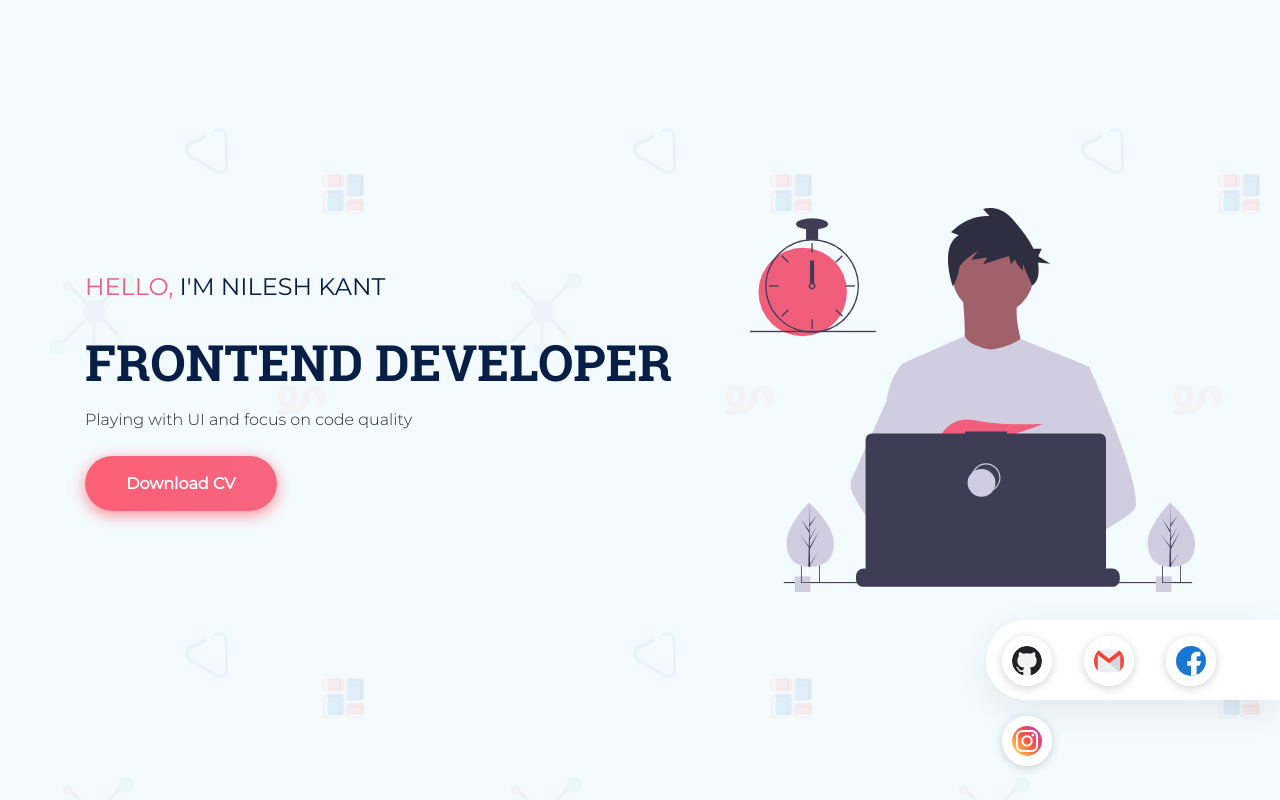
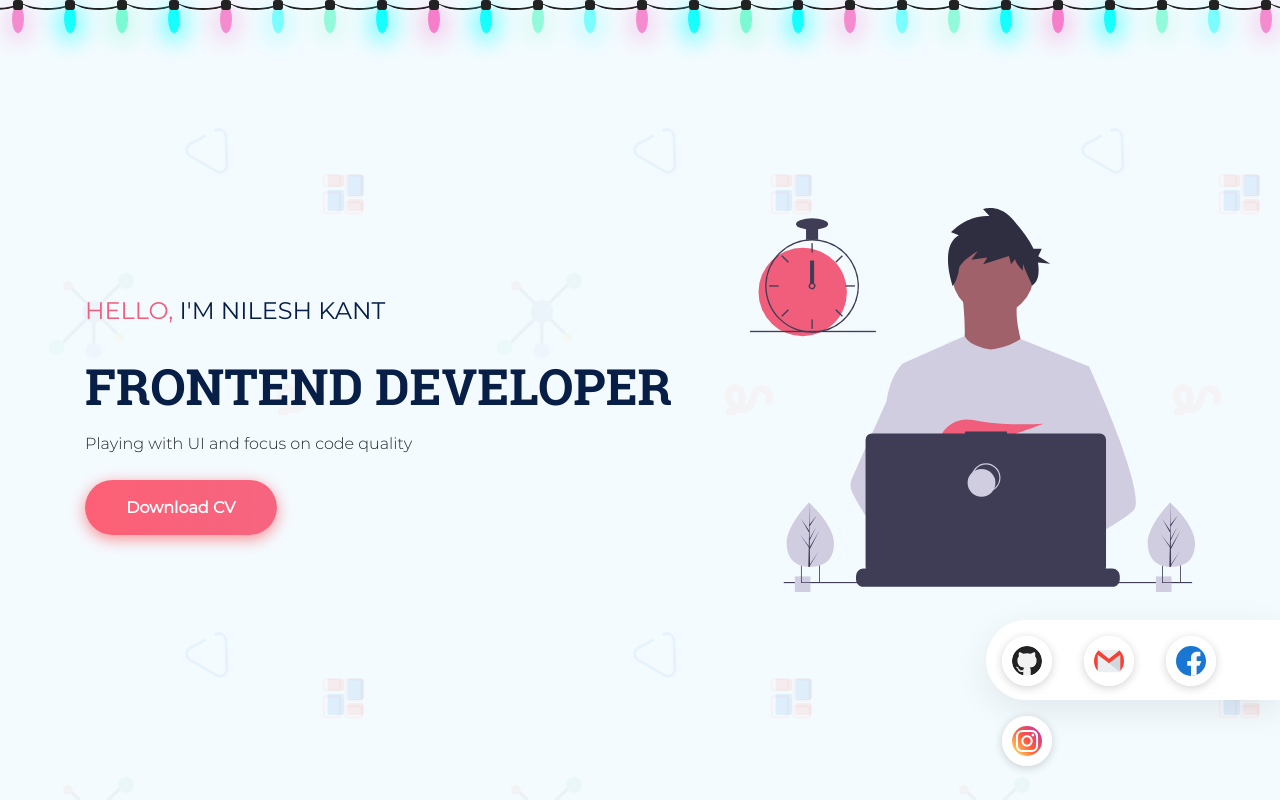
Before and after one commit to nileshkant/my-portfolio, a React app: page / in a window 1280 px wide. Shown: the top 800 px of the page. Built offline with nearby package versions, Linux system fonts and the light colour scheme.

Commit message:
added festive theme

```diff
--- a/src/components/Homepage/floatingButtons.jsx
+++ b/src/components/Homepage/floatingButtons.jsx
@@ -14,7 +14,7 @@ const FloatingButton = () => {
 
   return (
     <>
-      <div className="d-none d-md-block floatingButtons position-absolute">
+      <div className="d-none d-lg-block floatingButtons position-absolute">
         <a
           href="https://www.github.com/nileshkant"
           target="_blank"
@@ -49,7 +49,7 @@ const FloatingButton = () => {
         </a>
       </div>
 
-      <div id="circularMenu" className={cn('circular-menu d-block d-md-none d-lg-none', toggle ? 'active' : '')}>
+      <div id="circularMenu" className={cn('circular-menu d-block d-lg-none', toggle ? 'active' : '')}>
 
         <div className="floating-btn" onClick={toggleList} role="button" onKeyDown={toggleList} tabIndex="0">
           <i className="icon iconnetwork" />
--- a/src/components/Homepage/index.css
+++ b/src/components/Homepage/index.css
@@ -2,6 +2,94 @@
   background-color: #f3f4fb;
   background-image: url(../../assets/images/pattern.svg);
   background-repeat: repeat; }
+
+.lightrope {
+  text-align: center;
+  white-space: nowrap;
+  overflow: hidden;
+  position: absolute;
+  z-index: 1;
+  margin: -15px 0 0 0;
+  padding: 0;
+  pointer-events: none;
+  width: 100%; }
+  .lightrope li {
+    position: relative;
+    animation-fill-mode: both;
+    animation-iteration-count: infinite;
+    list-style: none;
+    margin: 0;
+    padding: 0;
+    display: block;
+    width: 12px;
+    height: 28px;
+    border-radius: 50%;
+    margin: 20px;
+    display: inline-block;
+    background: #00f7a5;
+    box-shadow: 0px 4.66667px 24px 3px #00f7a5;
+    animation-name: flash-1;
+    animation-duration: 2s; }
+    .lightrope li:nth-child(2n+1) {
+      background: cyan;
+      box-shadow: 0px 4.66667px 24px 3px rgba(0, 255, 255, 0.5);
+      animation-name: flash-2;
+      animation-duration: 0.4s; }
+    .lightrope li:nth-child(4n+2) {
+      background: #f70094;
+      box-shadow: 0px 4.66667px 24px 3px #f70094;
+      animation-name: flash-3;
+      animation-duration: 1.1s; }
+    .lightrope li:nth-child(odd) {
+      animation-duration: 1.8s; }
+    .lightrope li:nth-child(3n+1) {
+      animation-duration: 1.4s; }
+    .lightrope li:before {
+      content: "";
+      position: absolute;
+      background: #222;
+      width: 10px;
+      height: 9.33333px;
+      border-radius: 3px;
+      top: -4.66667px;
+      left: 1px; }
+    .lightrope li:after {
+      content: "";
+      top: -14px;
+      left: 9px;
+      position: absolute;
+      width: 52px;
+      height: 18.66667px;
+      border-bottom: solid #222 2px;
+      border-radius: 50%; }
+    .lightrope li:last-child:after {
+      content: none; }
+    .lightrope li:first-child {
+      margin-left: -40px; }
+
+@keyframes flash-1 {
+  0%, 100% {
+    background: #00f7a5;
+    box-shadow: 0px 4.66667px 24px 3px #00f7a5; }
+  50% {
+    background: rgba(0, 247, 165, 0.4);
+    box-shadow: 0px 4.66667px 24px 3px rgba(0, 247, 165, 0.2); } }
+
+@keyframes flash-2 {
+  0%, 100% {
+    background: cyan;
+    box-shadow: 0px 4.66667px 24px 3px cyan; }
+  50% {
+    background: rgba(0, 255, 255, 0.4);
+    box-shadow: 0px 4.66667px 24px 3px rgba(0, 255, 255, 0.2); } }
+
+@keyframes flash-3 {
+  0%, 100% {
+    background: #f70094;
+    box-shadow: 0px 4.66667px 24px 3px #f70094; }
+  50% {
+    background: rgba(247, 0, 148, 0.4);
+    box-shadow: 0px 4.66667px 24px 3px rgba(247, 0, 148, 0.2); } }
 
 .floatingButtons {
   bottom: 100px;
--- a/src/components/Homepage/index.jsx
+++ b/src/components/Homepage/index.jsx
@@ -6,12 +6,14 @@ import Section4 from './section4';
 import Section5 from './section5';
 import FloatingButton from './floatingButtons';
 import './index.css';
+import LightRope from './lightrope';
 
 const Homepage = () => {
   return (
     <>
       <div className="homeBackgroud">
         <section className="position-relative">
+          <LightRope />
           <Section1 />
           <FloatingButton />
         </section>
--- a/src/components/Homepage/index.scss
+++ b/src/components/Homepage/index.scss
@@ -1,7 +1,105 @@
+$globe-width:   12px;
+$globe-height:  28px;
+$globe-spacing: 40px;
+$globe-spread: 3px;
+$light-off-opacity: 0.4;
+
 .homeBackgroud {
- background-color: #f3f4fb;
+   background-color: #f3f4fb;
  background-image: url(../../assets/images/pattern.svg);
  background-repeat: repeat;
+}
+
+.lightrope {
+  text-align: center;
+  white-space: nowrap;
+  overflow: hidden;
+  position: absolute;
+  z-index: 1;
+  margin: -15px 0 0 0;
+  padding: 0;
+  pointer-events: none;
+  width: 100%;
+  li {
+    position: relative;
+    animation-fill-mode: both;
+    animation-iteration-count:infinite;
+    list-style: none;
+    margin: 0;
+    padding: 0;
+    display: block;
+    width: $globe-width;
+    height: $globe-height;
+    border-radius: 50%;
+    margin: $globe-spacing/2;
+    display: inline-block;
+    background: rgba(0,247,165,1);
+    box-shadow: 0px $globe-height/6 $globe-width*2 $globe-spread rgba(0,247,165,1);
+    animation-name: flash-1;
+    animation-duration: 2s;
+    &:nth-child(2n+1) {
+      background: rgba(0,255,255,1);
+      box-shadow: 0px $globe-height/6 $globe-width*2 $globe-spread rgba(0,255,255,0.5);
+      animation-name: flash-2;
+      animation-duration: 0.4s;
+    }
+    &:nth-child(4n+2) {
+      background: rgba(247,0,148,1);
+      box-shadow: 0px $globe-height/6 $globe-width*2 $globe-spread rgba(247,0,148,1);
+      animation-name: flash-3;
+      animation-duration: 1.1s;
+    }
+    &:nth-child(odd) {
+      animation-duration: 1.8s;
+    }
+    &:nth-child(3n+1) {
+      animation-duration: 1.4s;
+    }
+    &:before {
+      content: "";
+      position: absolute;
+      background: #222;
+      width: ($globe-width - 2);
+      height: $globe-height/3;
+      border-radius: 3px;
+      top: (0 - ($globe-height/6));
+      left: 1px;
+    }
+    &:after {
+      content: "";
+      top: (0 - $globe-height/2);
+      left: $globe-width - 3;
+      position: absolute;
+      width: $globe-spacing + 12;
+      height: ($globe-height/3 * 2);
+      border-bottom: solid #222 2px;
+      border-radius: 50%;
+    }
+    &:last-child:after {
+      content: none;
+    }
+    &:first-child {
+      margin-left: -$globe-spacing;
+    }
+  }
+}
+@keyframes flash-1 {
+    0%, 100% { background: rgba(0,247,165,1);
+    box-shadow: 0px $globe-height/6 $globe-width*2 $globe-spread rgba(0,247,165,1);}
+    50% { background: rgba(0,247,165,$light-off-opacity);
+    box-shadow: 0px $globe-height/6 $globe-width*2 $globe-spread rgba(0,247,165,0.2);}
+}
+@keyframes flash-2 {
+    0%, 100% { background: rgba(0,255,255,1);
+    box-shadow: 0px $globe-height/6 $globe-width*2 $globe-spread rgba(0,255,255,1);}
+    50% { background: rgba(0,255,255,$light-off-opacity);
+    box-shadow: 0px $globe-height/6 $globe-width*2 $globe-spread rgba(0,255,255,0.2);}
+}
+@keyframes flash-3 {
+    0%, 100% { background: rgba(247,0,148,1);
+    box-shadow: 0px $globe-height/6 $globe-width*2 $globe-spread rgba(247,0,148,1);}
+    50% { background: rgba(247,0,148,$light-off-opacity);
+    box-shadow: 0px $globe-height/6 $globe-width*2 $globe-spread rgba(247,0,148,0.2);}
 }
 
 .floatingButtons {
--- /dev/null
+++ b/src/components/Homepage/lightrope.jsx
@@ -0,0 +1,52 @@
+import React from 'react';
+
+const LightRope = () => {
+  return (
+    <ul className="lightrope">
+      <li />
+      <li />
+      <li />
+      <li />
+      <li />
+      <li />
+      <li />
+      <li />
+      <li />
+      <li />
+      <li />
+      <li />
+      <li />
+      <li />
+      <li />
+      <li />
+      <li />
+      <li />
+      <li />
+      <li />
+      <li />
+      <li />
+      <li />
+      <li />
+      <li />
+      <li />
+      <li />
+      <li />
+      <li />
+      <li />
+      <li />
+      <li />
+      <li />
+      <li />
+      <li />
+      <li />
+      <li />
+      <li />
+      <li />
+      <li />
+      <li />
+      <li />
+    </ul>
+  );
+};
+
+export default LightRope;
--- a/src/components/Homepage/section1.jsx
+++ b/src/components/Homepage/section1.jsx
@@ -7,7 +7,7 @@ const Section1 = () => {
   return (
     <section className="container fullViewHeight">
       <div className="row align-items-center fullViewHeight">
-        <div className="col-md-7 col-12">
+        <div className="col-md-7 col-12 mt-5">
           <div className="row">
             <div className="col-12 my-2">
               <h4>
```
